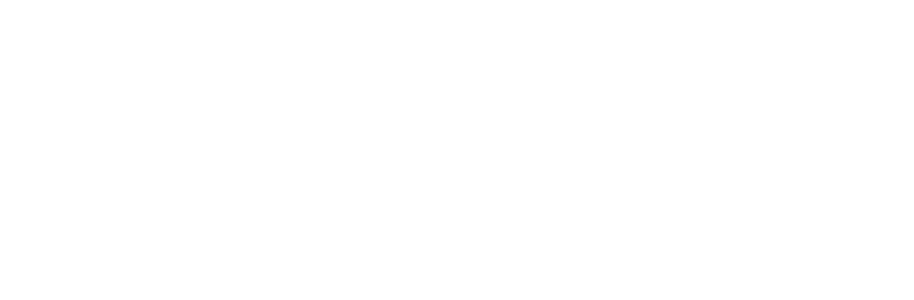
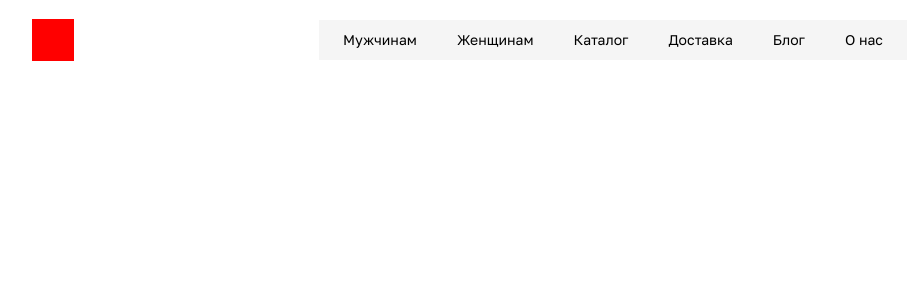
Before and after one commit to DmitriyFomenko1990/test-task-tapir, a Nuxt app: page / in a window 1280 px wide. Shown: the top 300 px of the page, without its empty margins (28-942 px from the left). Built offline with nearby package versions, Linux system fonts and the light colour scheme.

Commit message:
add TheHeader component

```diff
--- a/app/app.vue
+++ b/app/app.vue
@@ -1,6 +1,7 @@
 <template>
   <div class="page">
     <NuxtRouteAnnouncer />
+    <TheHeader />
     <main class="page__main">
       <NuxtPage />
     </main>
--- a/app/assets/scss/_variables.scss
+++ b/app/assets/scss/_variables.scss
@@ -1,9 +1,9 @@
 $font-family-base: 'Golos Text', system-ui, sans-serif;
-$font-size-base: 16px;
-$line-height-base: 1.5;
+$font-size-base: 14px;
+$line-height-base: 1.4;
 
 $color-text: #000000;
-$color-text-muted: #666666;
+$color-text-muted: #6F6F6F;
 $color-bg: #ffffff;
 $color-bg-header: #f5f5f5;
 $color-bg-footer: #000000;
--- a/app/assets/scss/main.scss
+++ b/app/assets/scss/main.scss
@@ -47,4 +47,11 @@
 
 .container {
   @include container;
+  padding-left: 20px;
+  padding-right: 20px;
+
+  @include respond-to($breakpoint-lg) {
+    padding-left: $container-gutter;
+    padding-right: $container-gutter;
+  }
 }
--- /dev/null
+++ b/app/components/TheHeader.vue
@@ -0,0 +1,82 @@
+<template>
+  <header class="header">
+    <div class="header__container container">
+      <a class="header__logo" href="#">
+        <span class="header__logo-inner" />
+      </a>
+      <TheHeaderNav />
+      <button
+        type="button"
+        class="header__burger"
+        aria-label="Меню"
+      >
+        <span class="header__burger-line" />
+        <span class="header__burger-line" />
+        <span class="header__burger-line" />
+      </button>
+    </div>
+  </header>
+</template>
+
+<script setup lang="ts">
+</script>
+
+<style lang="scss" scoped>
+.header {
+  &__container {
+    display: flex;
+    align-items: center;
+    justify-content: space-between;
+    min-height: 60px;
+    padding-top: 19px;
+    padding-bottom: 19px;
+
+    @include respond-to($breakpoint-lg) {
+      min-height: $header-nav-height + 20px;
+    }
+  }
+
+  &__logo {
+    flex-shrink: 0;
+    display: block;
+    width: $header-logo-size;
+    height: $header-logo-size;
+  }
+
+  &__logo-inner {
+    display: block;
+    width: 100%;
+    height: 100%;
+    background-color: $color-accent;
+  }
+
+  &__burger {
+    flex-shrink: 0;
+    display: flex;
+    flex-direction: column;
+    align-items: center;
+    justify-content: center;
+    gap: 5px;
+    width: 40px;
+    height: 40px;
+    padding: 0;
+    border: none;
+    border-radius: 50%;
+    background-color: $color-bg-header;
+    cursor: pointer;
+
+    @include respond-to($breakpoint-lg) {
+      opacity: 0;
+      pointer-events: none;
+    }
+  }
+
+  &__burger-line {
+    display: block;
+    width: 24px;
+    height: 2px;
+    background-color: $color-text;
+    border-radius: 1px;
+  }
+}
+</style>
--- /dev/null
+++ b/app/components/TheHeaderNav.vue
@@ -0,0 +1,34 @@
+<template>
+  <nav class="header__nav" aria-label="Основная навигация">
+    <a class="header__link" href="#">Мужчинам</a>
+    <a class="header__link" href="#">Женщинам</a>
+    <a class="header__link" href="#">Каталог</a>
+    <a class="header__link" href="#">Доставка</a>
+    <a class="header__link" href="#">Блог</a>
+    <a class="header__link" href="#">О нас</a>
+  </nav>
+</template>
+
+<script setup lang="ts">
+</script>
+
+<style lang="scss" scoped>
+.header__nav {
+  display: none;
+
+  @include respond-to($breakpoint-lg) {
+    padding: 10px 24px;
+    display: flex;
+    align-items: center;
+    gap: 40px;
+    background-color: $color-bg-header;
+  }
+}
+
+.header__link {
+  font-size: $font-size-base;
+  font-weight: 400;
+  color: $color-text;
+  white-space: nowrap;
+}
+</style>
```
